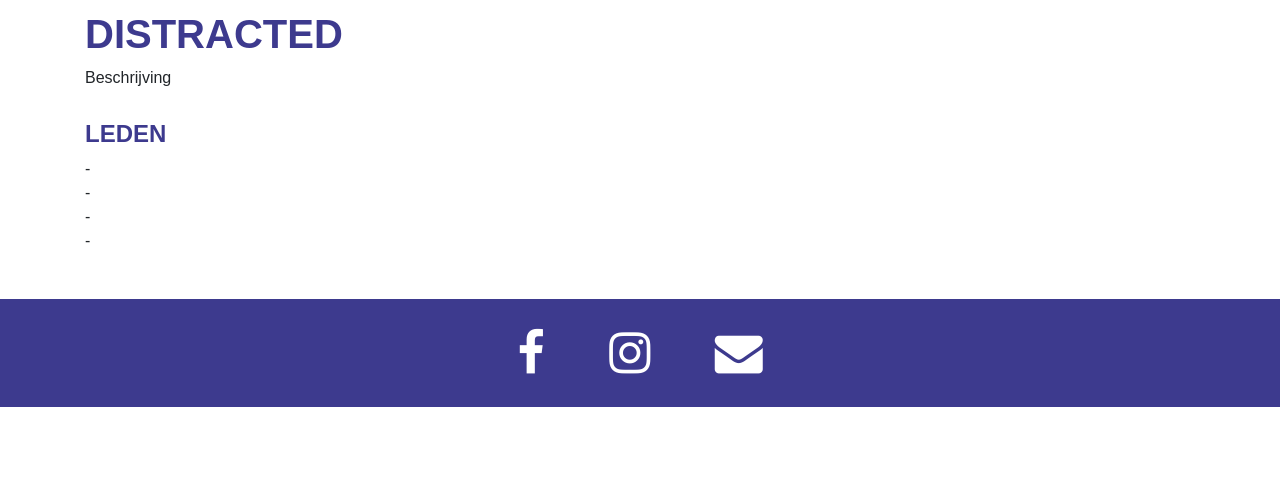
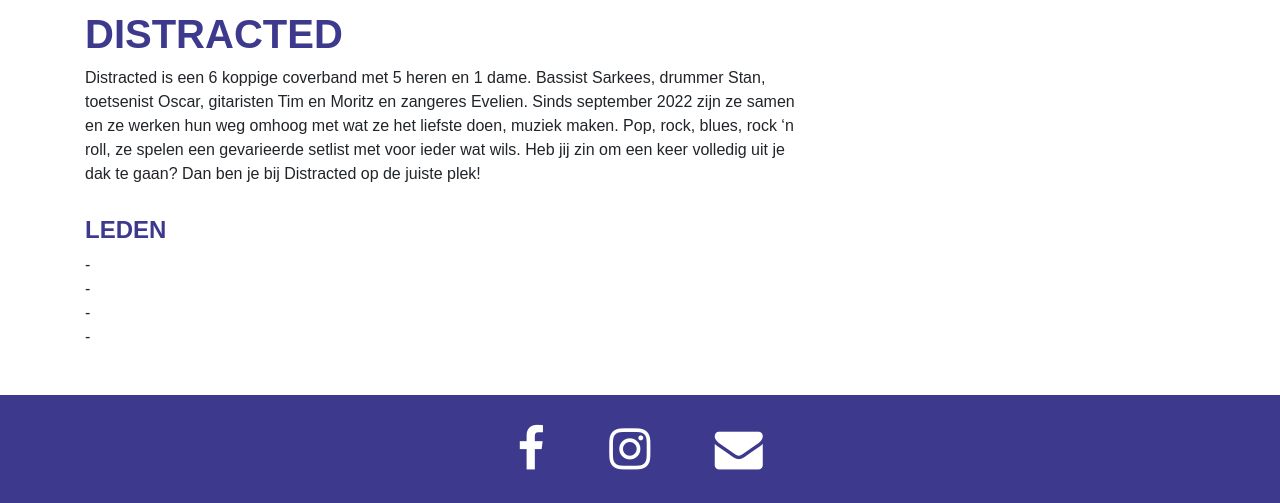
Before and after one commit to sneeuwpop-festival/sneeuwpop.nl, a Jekyll site: the page built from distracted.md, in a window 1280 px wide. Shown: the part 961-1464 px from the top of the page. Built offline with Jekyll 4.4.1, drawn with Linux system fonts in a browser that asks for light colours; before the commit the page ends 1368 px from its top, so only the background shows below that.

Commit message:
Update distracted.md

```diff
--- a/distracted.md
+++ b/distracted.md
@@ -14,4 +14,5 @@ members:
 genre:
 ---
 
-Beschrijving
+Distracted is een 6 koppige coverband met 5 heren en 1 dame. Bassist Sarkees, drummer Stan, toetsenist Oscar, gitaristen Tim en Moritz en zangeres Evelien.
+Sinds september 2022 zijn ze samen en ze werken hun weg omhoog met wat ze het liefste doen, muziek maken. Pop, rock, blues, rock ‘n roll, ze spelen een gevarieerde setlist met voor ieder wat wils. Heb jij zin om een keer volledig uit je dak te gaan? Dan ben je bij Distracted op de juiste plek!
```
